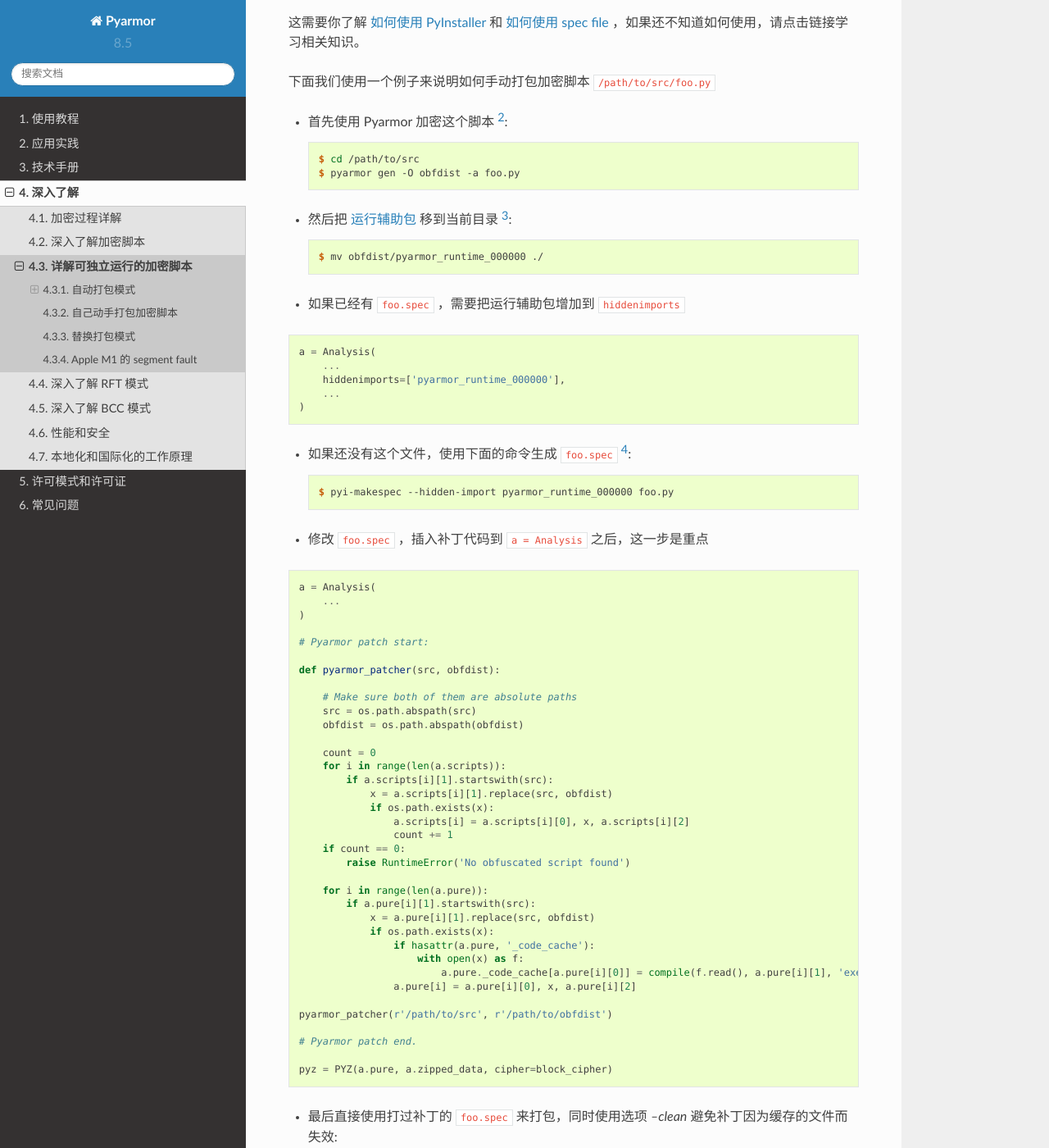
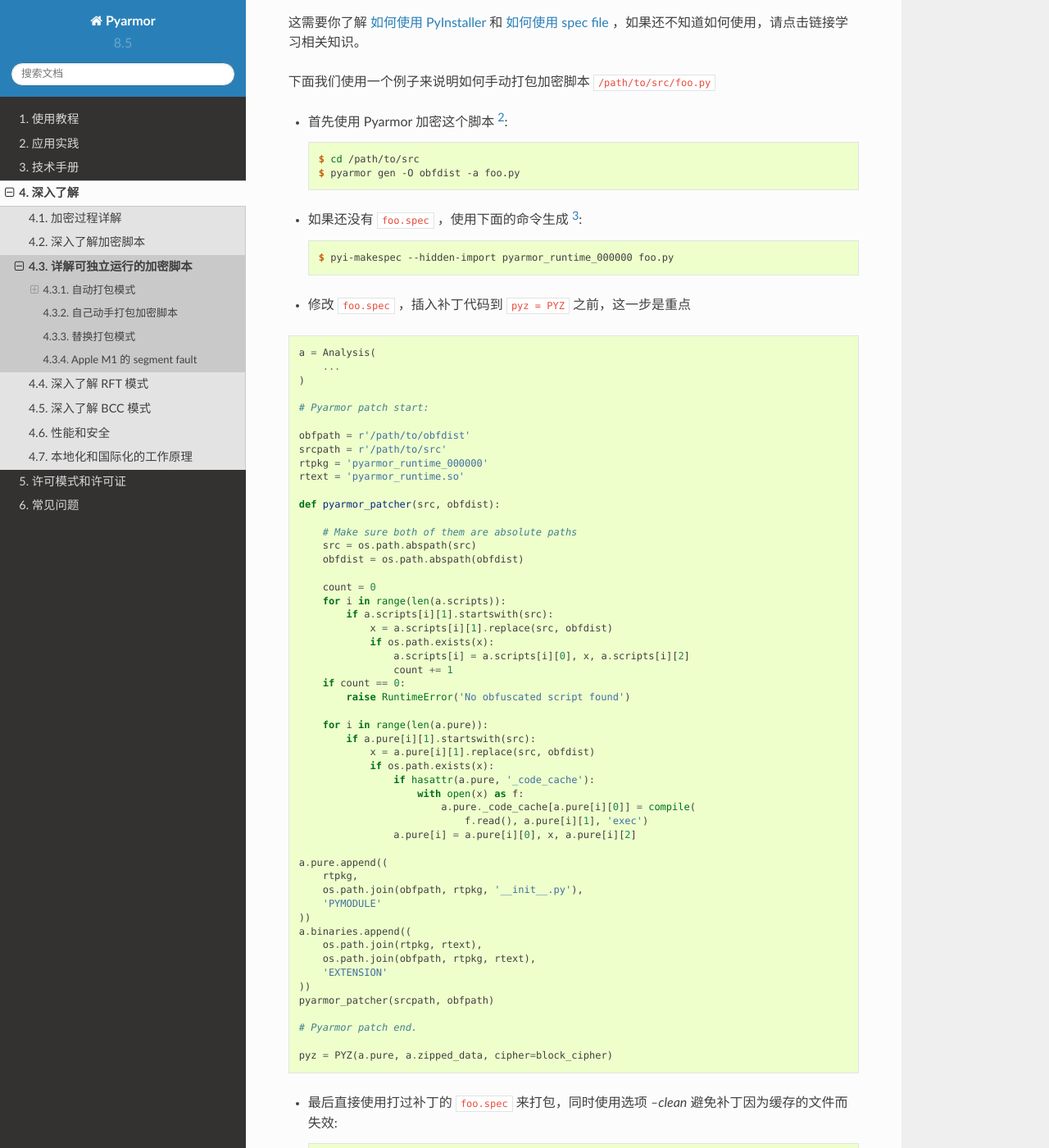
Before and after one commit to dashingsoft/pyarmor-docs-zh, a Sphinx documentation site: the page built from docs/topic/repack.rst, in a window 1280 px wide and 1400 px high, scrolled down 3501 px. Shown: the whole window at 82% size. Built offline with Sphinx 7.4.7 and the Read the Docs theme 2.0.0, drawn with Linux system fonts in a browser that asks for light colours; some of the changed text lies outside the part shown.

Commit message:
重新优化人工方式打包的补丁代码

```diff
--- a/docs/topic/repack.rst
+++ b/docs/topic/repack.rst
@@ -41,14 +41,14 @@
     $ cd project
     $ pyarmor gen --pack onefile foo.py
 
-那么，Pyarmor 是如何生成一个包含加密脚本的可执行包呢？
+那么，Pyarmor 是如何生成一个包含加密脚本的可执行文件呢？
 
 1. 首先 Pyarmor 会分析没有加密的脚本 `foo.py` 的代码，发现它需要导入模块 `queens.py` 和包 `joker`
 2. 接下来 Pyarmor 会加密这三项到一个临时目录 `.pyarmor/pack/dist`
 3. 然后 Pyarmor 调用 PyInstaller_ ，让它分析没有加密脚本的 `foo.py` 依赖关系，把 `foo.py` 使用到的所有系统包都记录保存下来
 4. 最后 Pyarmor 再次调用 PyInstaller_ ，把临时目录 `.pyarmor/pack/dist` 下面的加密脚本，以及上一个步骤中发现的系统包 [#]_ 统统打包到一个文件里面，最后输出一个可执行文件 `dist/foo` 。
 
-现在，让我们运行一下最终打好的包 `dist/foo` 或者 `dist/foo.exe`::
+现在，让我们运行一下最终输出的可执行文件 `dist/foo` 或者 `dist/foo.exe`::
 
     $ ls dist/foo
     $ dist/foo
@@ -64,7 +64,7 @@
 使用 specfile 进行打包
 ----------------------
 
-在上面的示例项目中已经有一个 ``foo.spec`` 文件，是用来对没有加密的脚本直接加密的，例如::
+在上面的示例项目中已经有一个 ``foo.spec`` 文件，是用来对没有加密的脚本直接打包的，例如::
 
     $ pyinstaller foo.spec
     $ ls dist/
@@ -141,25 +141,11 @@
     $ cd /path/to/src
     $ pyarmor gen -O obfdist -a foo.py
 
-* 然后把 :term:`运行辅助包` 移到当前目录 [#]_::
-
-    $ mv obfdist/pyarmor_runtime_000000 ./
-
-* 如果已经有 ``foo.spec`` ，需要把运行辅助包增加到 ``hiddenimports``
-
-.. code-block:: python
-
-    a = Analysis(
-        ...
-        hiddenimports=['pyarmor_runtime_000000'],
-        ...
-    )
-
-* 如果还没有这个文件，使用下面的命令生成 ``foo.spec`` [#]_::
+* 如果还没有 ``foo.spec`` ，使用下面的命令生成 [#]_::
 
     $ pyi-makespec --hidden-import pyarmor_runtime_000000 foo.py
 
-* 修改 ``foo.spec`` ，插入补丁代码到 ``a = Analysis`` 之后，这一步是重点
+* 修改 ``foo.spec`` ，插入补丁代码到 ``pyz = PYZ`` 之前，这一步是重点
 
 .. code-block:: python
 
@@ -168,6 +154,11 @@
     )
 
     # Pyarmor patch start:
+
+    obfpath = r'/path/to/obfdist'
+    srcpath = r'/path/to/src'
+    rtpkg = 'pyarmor_runtime_000000'
+    rtext = 'pyarmor_runtime.so'
 
     def pyarmor_patcher(src, obfdist):
 
@@ -191,10 +182,21 @@
                 if os.path.exists(x):
                     if hasattr(a.pure, '_code_cache'):
                         with open(x) as f:
-                            a.pure._code_cache[a.pure[i][0]] = compile(f.read(), a.pure[i][1], 'exec')
+                            a.pure._code_cache[a.pure[i][0]] = compile(
+                                f.read(), a.pure[i][1], 'exec')
                     a.pure[i] = a.pure[i][0], x, a.pure[i][2]
 
-    pyarmor_patcher(r'/path/to/src', r'/path/to/obfdist')
+    a.pure.append((
+        rtpkg,
+        os.path.join(obfpath, rtpkg, '__init__.py'),
+        'PYMODULE'
+    ))
+    a.binaries.append((
+        os.path.join(rtpkg, rtext),
+        os.path.join(obfpath, rtpkg, rtext),
+        'EXTENSION'
+    ))
+    pyarmor_patcher(srcpath, obfpath)
 
     # Pyarmor patch end.
 
@@ -208,6 +210,7 @@
 
 * 使用实际目录替换 ``/path/to/src`` 和 ``/path/to/obfdist``
 * 使用实际名称替换 ``pyarmor_runtime_000000``
+* 如果是 Windows 系统，需要替换 ``pyarmor_runtime.so`` 为 ``pyarmor_runtime.pyd``
 
 **如何验证打包进去的是加密脚本**
 
@@ -224,7 +227,6 @@
 .. rubric:: 备注
 
 .. [#] 不要使用选项 :option:`-i` 和 :option:`--prefix` 加密脚本，其他选项可以尝试
-.. [#] 这一步的目的只是为了方便让 `PyInstaller` 能够找到运行辅助包而不需要增加额外路径
 .. [#] 其他 `PyInstaller`_ 的选项也可以在这里使用
 
 替换打包模式
```
Also changed, not shown: other parts of docs/topic/repack.rst (+1 -1 lines).
